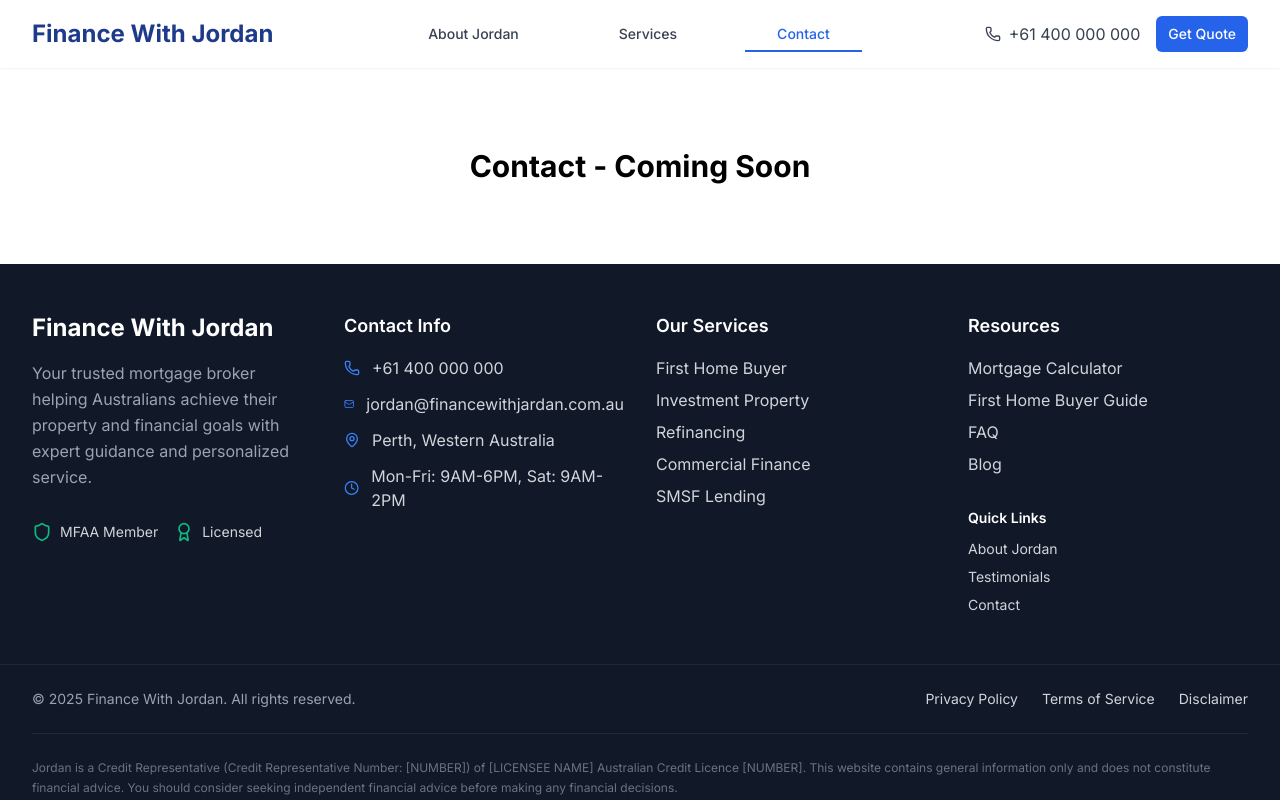
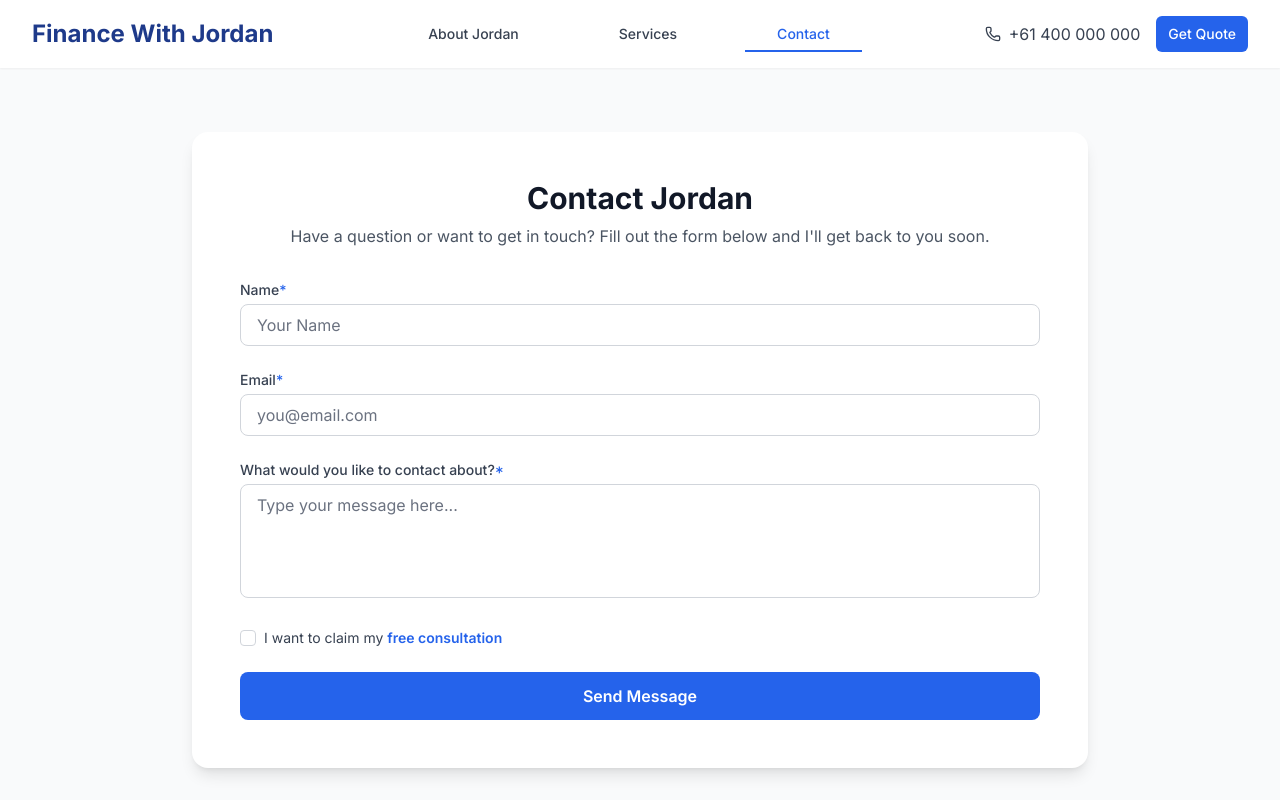
Before and after one commit to Rehan517/FinanceWithJordan, a React (Vite) app in the folder finance-with-jordan/: page /contact in a window 1280 px wide. Shown: the top 800 px of the page. Built offline with nearby package versions, Linux system fonts and the light colour scheme.

Commit message:
added a new Contact page where users can contact jordan through email

```diff
--- a/finance-with-jordan/src/App.tsx
+++ b/finance-with-jordan/src/App.tsx
@@ -3,9 +3,8 @@ import Layout from '@/components/layout/Layout';
 import Home from '@/pages/Home';
 import Services from '@/pages/Services';
 import About from '@/pages/About';
+import Contact from '@/pages/Contact';
 
-// Placeholder components for other pages
-const Contact = () => <div className="py-20 text-center"><h1 className="text-3xl font-bold">Contact - Coming Soon</h1></div>;
 
 function App() {
   return (
--- /dev/null
+++ b/finance-with-jordan/src/pages/Contact.tsx
@@ -0,0 +1,115 @@
+import React, { useState } from 'react';
+
+const Contact: React.FC = () => {
+  const [form, setForm] = useState({
+    name: '',
+    email: '',
+    message: '',
+    consultation: false,
+  });
+  const [submitting, setSubmitting] = useState(false);
+  const [status, setStatus] = useState<'idle' | 'success' | 'error'>('idle');
+
+  const handleChange = (e: React.ChangeEvent<HTMLInputElement | HTMLTextAreaElement>) => {
+    const { name, value, type } = e.target;
+    if (type === 'checkbox') {
+      setForm((prev) => ({
+        ...prev,
+        [name]: (e.target as HTMLInputElement).checked,
+      }));
+    } else {
+      setForm((prev) => ({
+        ...prev,
+        [name]: value,
+      }));
+    }
+  };
+
+  const handleSubmit = (e: React.FormEvent) => {
+    e.preventDefault();
+    setSubmitting(true);
+    // Placeholder for email sending logic
+    setTimeout(() => {
+      setSubmitting(false);
+      setStatus('success');
+    }, 1200);
+  };
+
+  return (
+    <section className="min-h-[70vh] flex items-center justify-center bg-gray-50 py-16">
+      <div className="w-full max-w-4xl bg-white rounded-2xl shadow-lg p-8 md:p-12">
+        <h1 className="text-3xl font-bold text-gray-900 mb-2 text-center">Contact Jordan</h1>
+        <p className="text-gray-600 mb-8 text-center">Have a question or want to get in touch? Fill out the form below and I'll get back to you soon.</p>
+        <form className="space-y-6" onSubmit={handleSubmit}>
+          <div>
+            <label htmlFor="name" className="block text-sm font-medium text-gray-700 mb-1">Name<span className="text-primary-600">*</span></label>
+            <input
+              type="text"
+              id="name"
+              name="name"
+              required
+              value={form.name}
+              onChange={handleChange}
+              className="w-full px-4 py-2 border border-gray-300 rounded-lg focus:ring-primary-500 focus:border-primary-500"
+              placeholder="Your Name"
+            />
+          </div>
+          <div>
+            <label htmlFor="email" className="block text-sm font-medium text-gray-700 mb-1">Email<span className="text-primary-600">*</span></label>
+            <input
+              type="email"
+              id="email"
+              name="email"
+              required
+              value={form.email}
+              onChange={handleChange}
+              className="w-full px-4 py-2 border border-gray-300 rounded-lg focus:ring-primary-500 focus:border-primary-500"
+              placeholder="you@email.com"
+            />
+          </div>
+          <div>
+            <label htmlFor="message" className="block text-sm font-medium text-gray-700 mb-1">What would you like to contact about?<span className="text-primary-600">*</span></label>
+            <textarea
+              id="message"
+              name="message"
+              required
+              rows={4}
+              value={form.message}
+              onChange={handleChange}
+              className="w-full px-4 py-2 border border-gray-300 rounded-lg focus:ring-primary-500 focus:border-primary-500 resize-none"
+              placeholder="Type your message here..."
+            />
+          </div>
+          <div className="flex items-center">
+            <input
+              id="consultation"
+              name="consultation"
+              type="checkbox"
+              checked={form.consultation}
+              onChange={handleChange}
+              className="h-4 w-4 text-primary-600 focus:ring-primary-500 border-gray-300 rounded"
+            />
+            <label htmlFor="consultation" className="ml-2 block text-sm text-gray-700">
+              I want to claim my <span className="font-semibold text-primary-600">free consultation</span>
+            </label>
+          </div>
+          <button
+            type="submit"
+            disabled={submitting}
+            className="w-full py-3 px-6 bg-primary-600 text-white font-semibold rounded-lg hover:bg-primary-700 transition-colors disabled:opacity-60"
+          >
+            {submitting ? 'Sending...' : 'Send Message'}
+          </button>
+          {status === 'success' && (
+            <div className="text-green-600 text-center font-medium mt-2">Thank you! Your message has been sent.</div>
+          )}
+          {status === 'error' && (
+            <div className="text-red-600 text-center font-medium mt-2">Oops! Something went wrong. Please try again.</div>
+          )}
+        </form>
+      </div>
+    </section>
+  );
+};
+
+export default Contact;
```
